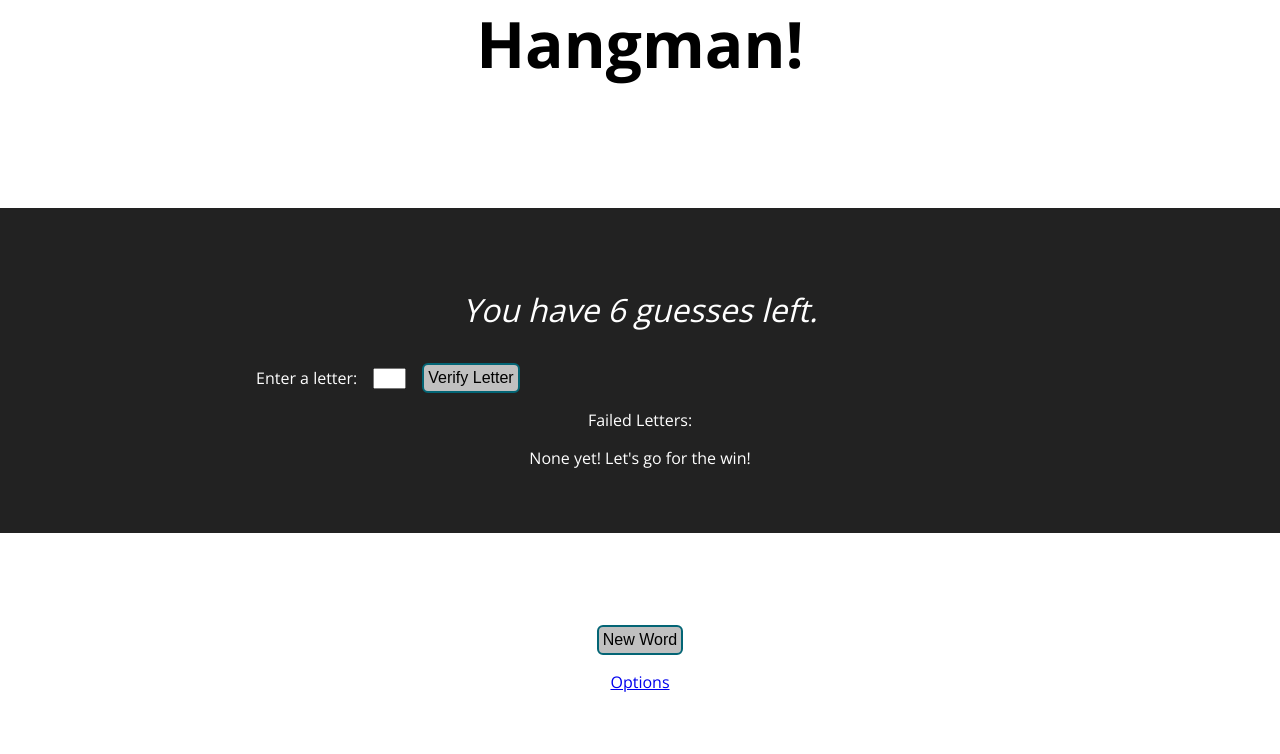
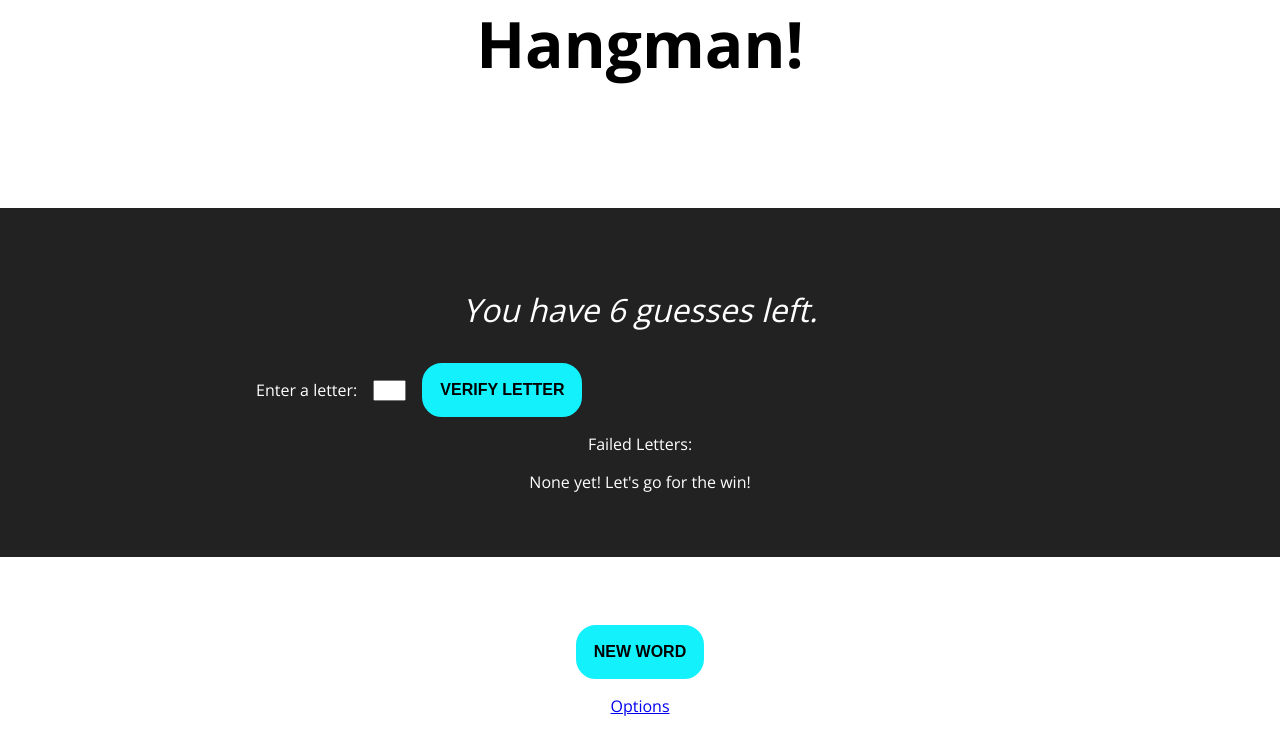
Before and after one commit to gness1804/hangman, a React (Create React App) app: page / in a window 1280 px wide. Shown: the top 754 px of the page. Built offline with nearby package versions, Linux system fonts and the light colour scheme.

Commit message:
format buttons

```diff
--- a/src/index.css
+++ b/src/index.css
@@ -43,9 +43,11 @@ button {
 }
 
 .utility-button {
-  border: 2px solid #036575;
-  border-radius: 6px;
-  background-color: silver;
-  padding: 0.25rem;
+  border: 2px solid #12f1fc;
+  background-color: #12f1fc;
   font-size: 1rem;
+  font-weight: 600;
+  text-transform: uppercase;
+  border-radius: 20px;
+  padding: 1rem;
 }
```
